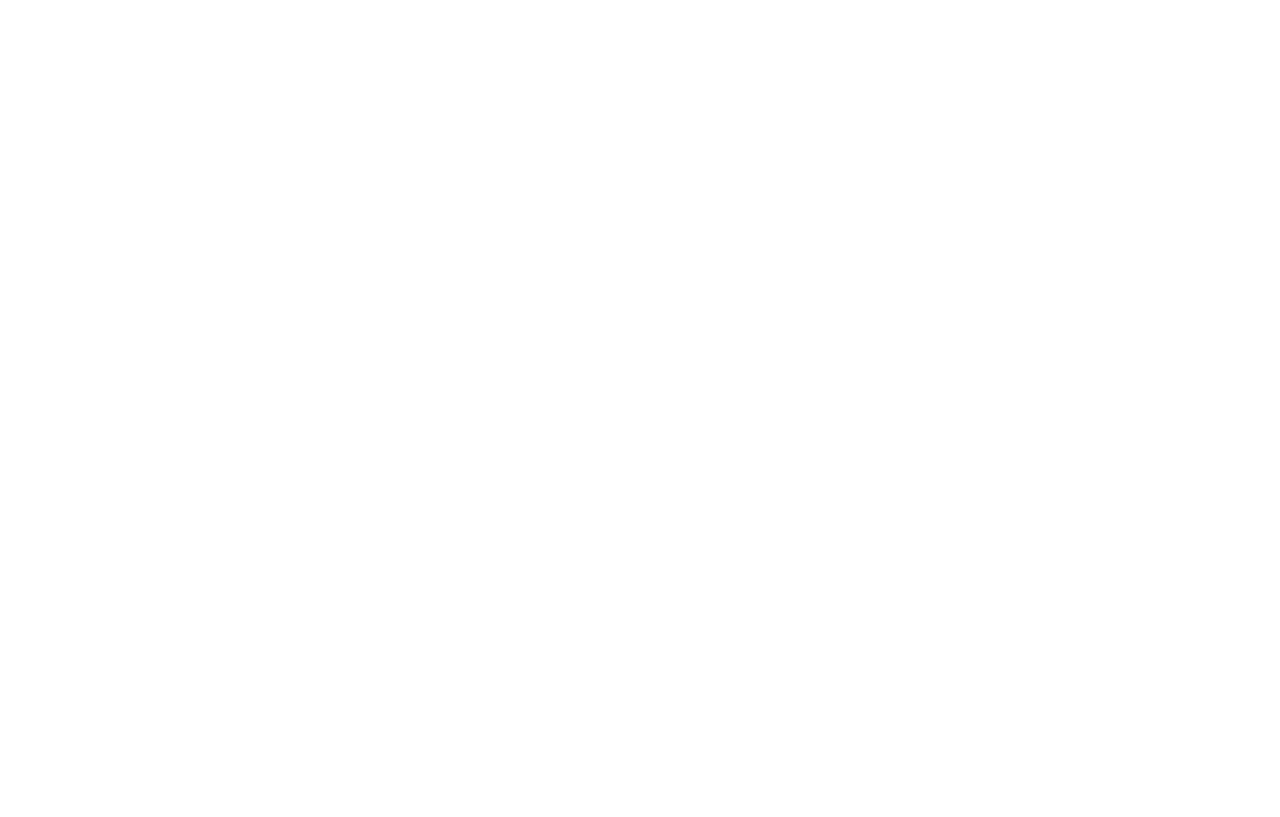
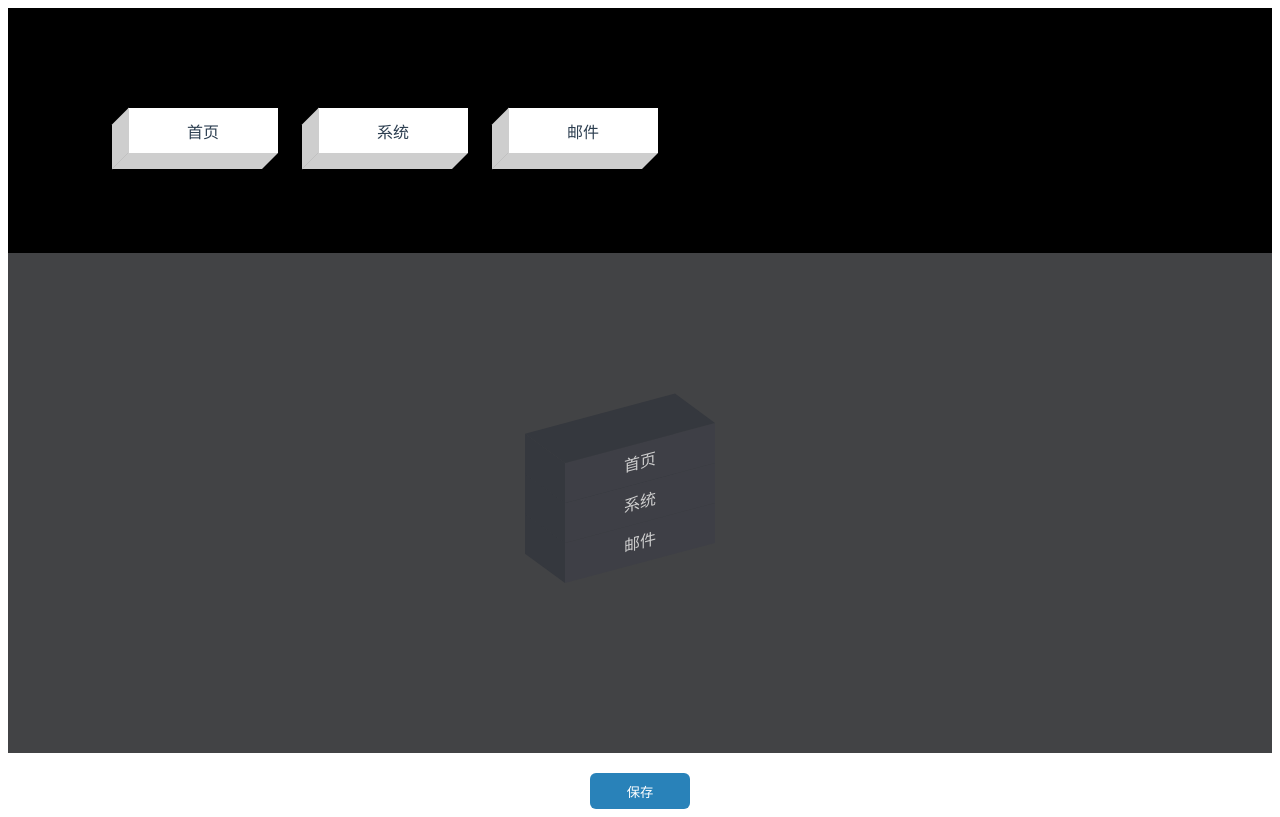
Before and after one commit to zhongyuanyou/vite-project, a Vue app: page /3dButton in a window 1280 px wide. Before the commit this address had no page. Built offline with nearby package versions, Linux system fonts and the light colour scheme.

Commit message:
按钮练习

```diff
--- /dev/null
+++ b/src/pages/button/3dButton.vue
@@ -0,0 +1,172 @@
+<template>
+  <div>
+    <div class="btn-list">
+      <div class="btn" v-for="(tab, idx) in tabList" :key="idx">{{ tab }}</div>
+    </div>
+    <div class="menu-list">
+      <div class="list">
+        <div
+          class="menu"
+          v-for="(tab, idx) in tabList"
+          :key="idx"
+          :style="`--i:${tabList.length - idx}`"
+        >
+          {{ tab }}
+        </div>
+      </div>
+    </div>
+    <div class="throttle-btn">
+      <button class="save-btn" @click="saveBtn">保存</button>
+    </div>
+  </div>
+</template>
+
+<script setup>
+import { ref } from 'vue'
+const tabList = ref(['首页', '系统', '邮件'])
+function saveBtn() {
+  console.log('保存')
+}
+</script>
+
+<style lang="less" scoped>
+.btn-list {
+  padding: 100px;
+  background: black;
+  display: flex;
+  align-items: center;
+  .btn {
+    margin: 0 20px;
+    width: 150px;
+    height: 45px;
+    background: #ffffff;
+    position: relative;
+    transition: 0.5s;
+    display: flex;
+    align-items: center;
+    justify-content: center;
+    font-size: 16px;
+  }
+  .btn::before {
+    content: '';
+    position: absolute;
+    top: 8px;
+    left: -16px;
+    height: 100%;
+    width: 17px;
+    background-color: #cecece;
+    transition: 0.5s;
+    transform: skewY(-45deg);
+  }
+  .btn::after {
+    content: '';
+    position: absolute;
+    width: 100%;
+    height: 16px;
+    background-color: #cecece;
+    bottom: -16px;
+    left: -8px;
+    transition: 0.5s;
+    transform: skewX(-45deg);
+  }
+  .btn:hover {
+    background-color: #dd4b39;
+    transform: translate(10px, -10px);
+    color: white;
+  }
+  .btn:hover::after {
+    background-color: #dd4b39;
+  }
+  .btn:hover::before {
+    background-color: #dd4b39;
+  }
+}
+.menu-list {
+  background: #424345;
+  height: 500px;
+  display: flex;
+  align-items: center;
+  justify-content: center;
+  .list {
+    display: flex;
+    flex-direction: column;
+    width: 150px;
+    transform: skewY(-15deg);
+    .menu {
+      width: 150px;
+      background: #3e3f46;
+      height: 40px;
+      line-height: 40px;
+      color: #cecece;
+      z-index: var(--i);
+      position: relative;
+      transition: 0.5s;
+    }
+    .menu::before {
+      content: '';
+      position: absolute;
+      top: 0;
+      left: -40px;
+      width: 40px;
+      height: 100%;
+      background: #35383e;
+      transform-origin: right;
+      transform: skewY(45deg);
+      transition: 0.5s;
+    }
+    .menu::after {
+      content: '';
+      position: absolute;
+      top: -40px;
+      left: 0;
+      height: 40px;
+      width: 100%;
+      background: #35383e;
+      transform-origin: bottom;
+      transform: skewX(45deg);
+      transition: 0.5s;
+    }
+    .menu:hover {
+      background: #33a3ee;
+      transform: translateX(50px);
+    }
+    .menu:hover::before {
+      background: #2982b9;
+    }
+
+    .menu:hover::after {
+      background: #1f5378;
+    }
+  }
+}
+.throttle-btn {
+  .save-btn {
+    width: 100px;
+    height: 36px;
+    margin-top: 20px;
+    background: #2982b9;
+    color: #ffffff;
+    border-color: transparent;
+    border-radius: 6px;
+  }
+  .save-btn:hover {
+    background: #33a3ee;
+  }
+}
+.throttle-btn {
+  animation: throttle 2s step-end forwards;
+}
+.throttle-btn:active {
+  animation: none;
+}
+@keyframes throttle {
+  from {
+    color: green;
+    pointer-events: none;
+  }
+  to {
+    pointer-events: all;
+    color: red;
+  }
+} ;
+</style>
--- a/src/router/index.js
+++ b/src/router/index.js
@@ -18,6 +18,10 @@
       component: () => import('../pages/button/index.vue'),
     },
     {
+      path: '/3dButton',
+      component: () => import('../pages/button/3dButton.vue'),
+    },
+    {
       path: '/canvas',
       component: () => import('../pages/canvas/index.vue'),
     },
```
